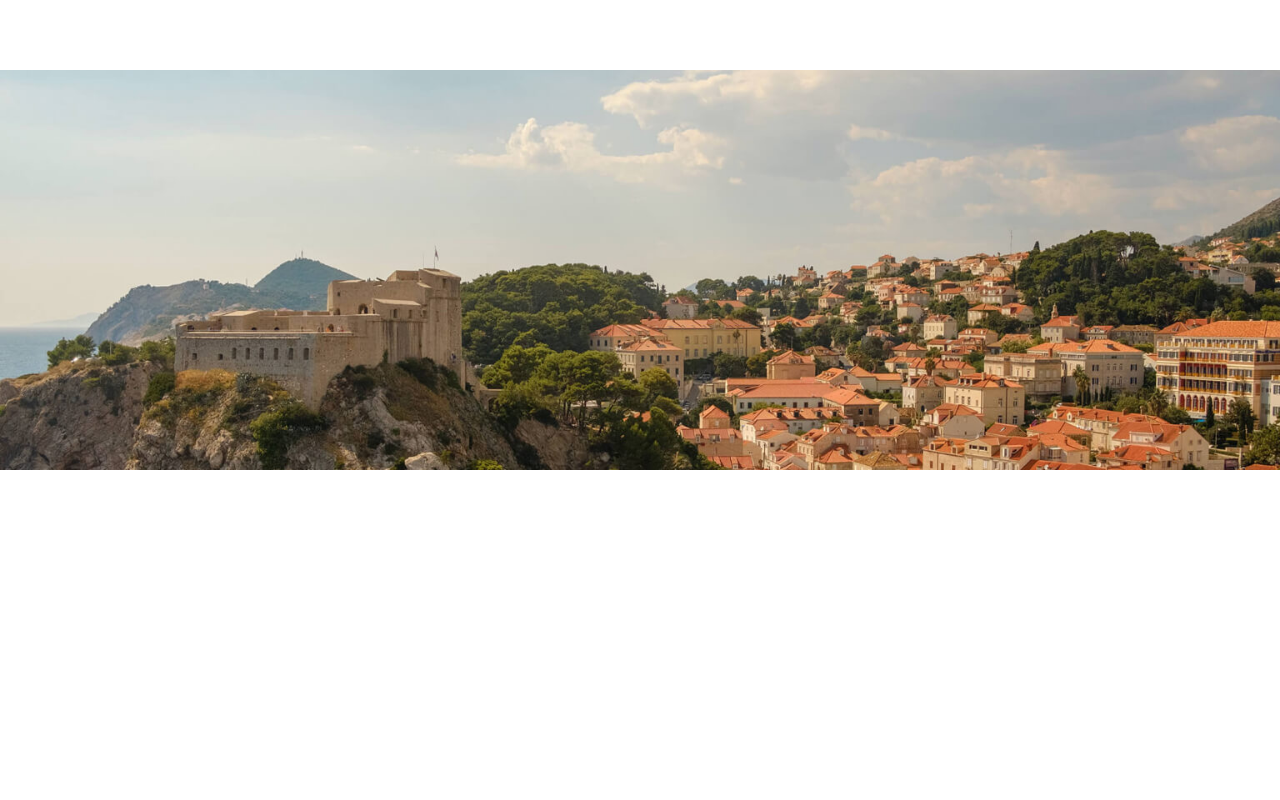
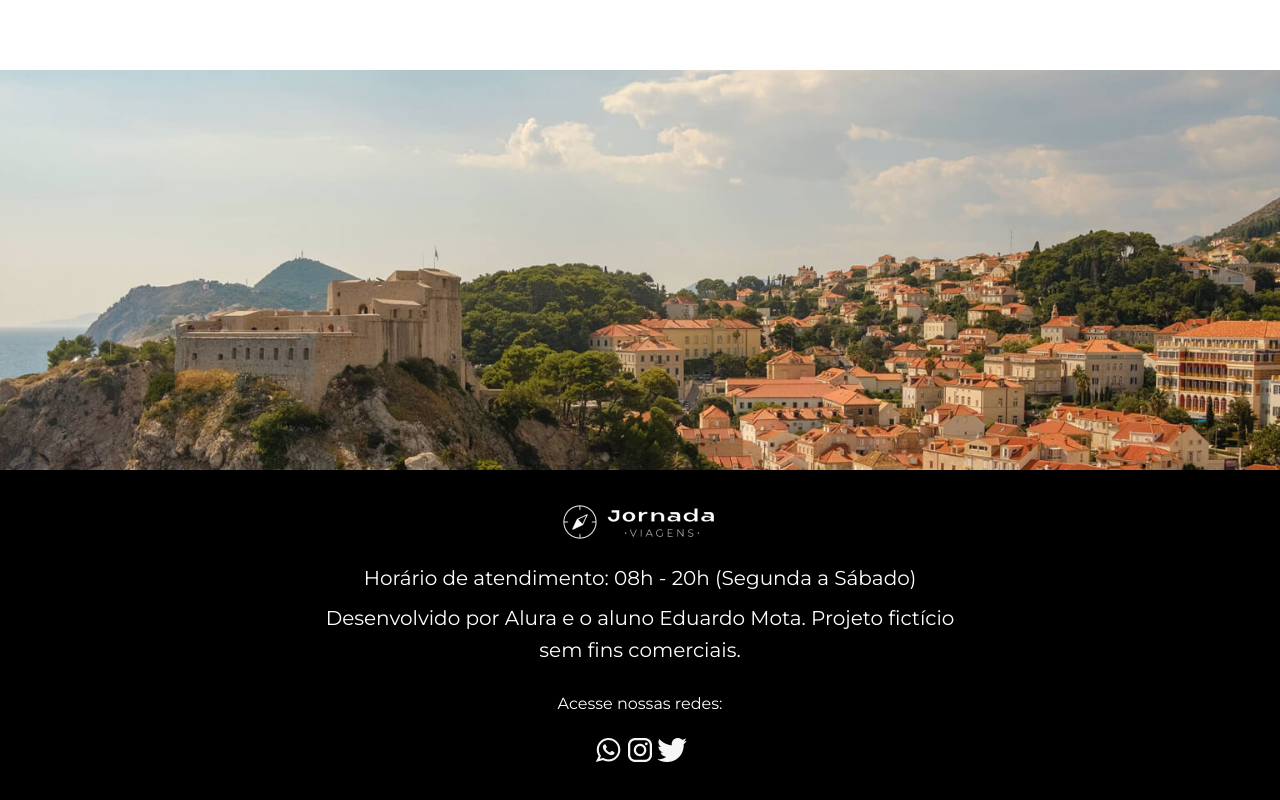
Before and after one commit to educmt/jornada-viagens, a plain HTML site: page index.html in a window 1280 px wide. Shown: the part 5783-6583 px from the top of the page. Before the commit the page ends 6253 px from the top, so only its background shows below. Drawn offline with Linux system fonts and the light colour scheme.

Commit message:
Adiciona footer da pagina

```diff
--- /dev/null
+++ b/css/footer.css
@@ -0,0 +1,66 @@
+.main-footer {
+  background-color: var(--background-tertiary-color);
+  width: 100%;
+  height: 348px;
+  padding: 32px 24px;
+  text-align: center;
+}
+.main-footer .img-logo {
+  width: 162px;
+  height: 40px;
+  margin-bottom: 16px;
+}
+.main-footer p {
+  font-size: 16px;
+  line-height: 28px;
+  color: var(--text-secondary-color);
+  width: 312px;
+  margin: 0 auto 8px;
+}
+
+.social-media-container {
+  margin-top: 24px;
+}
+.social-media-links {
+  list-style: none;
+  display: flex;
+  flex-direction: row;
+  justify-content: center;
+  margin-top: 16px;
+}
+.social-media-links li a img {
+  width: 32px;
+  height: 32px;
+}
+
+@media screen and (min-width: 768px) {
+  .main-footer {
+    height: 330px;
+    padding: 32px 60px;
+  }
+  .main-footer .text-container p {
+    font-size: 20px;
+    line-height: 32px;
+    width: 648px;
+  }
+}
+
+@media screen and (min-width: 1440px) {
+  .main-footer {
+    height: 232px;
+    display: flex;
+    flex-direction: row;
+    align-items: center;
+    justify-content: center;
+    gap: 220px;
+  }
+  .main-content-container {
+    text-align: start;
+  }
+}
+
+@media screen and (min-width: 1920px) {
+  .main-footer {
+    gap: 600px;
+  }
+}
--- a/css/styles.css
+++ b/css/styles.css
@@ -7,3 +7,4 @@
 @import url(payments.css);
 @import url(testimonials.css);
 @import url(prefooter.css);
+@import url(footer.css);
--- a/index.html
+++ b/index.html
@@ -302,5 +302,24 @@
     <section class="pre-footer">
       <div class="img-pre-footer"></div>
     </section>
+    <footer class="main-footer">
+      <div class="main-content-container">
+        <a href="index.html" title="Ir para página inicial">
+          <img class="img-logo" src="assets/img/Logo-branco-footer.png" alt="Logo bússula do jornada viagens na cor branca, com texto escrito Jornada ao lado.">
+        </a>
+        <div class="text-container">
+          <p>Horário de atendimento: 08h - 20h (Segunda a Sábado)</p>
+          <p>Desenvolvido por Alura e o aluno Eduardo Mota. Projeto fictício sem fins comerciais.</p>
+        </div>
+      </div>
+      <div class="social-media-container">
+        <p>Acesse nossas redes:</p>
+        <ul class="social-media-links">
+          <li><a href="#" target="_blank" title="Whatsapp"><img src="assets/img/Whatsapp.png" alt="Logo do Whatsapp"></a></li>
+          <li><a href="#" target="_blank" title="Instagram"><img src="assets/img/Instragam.png" alt="Logo do Instagram"></a></li>
+          <li><a href="#" target="_blank" title="Twitter"><img src="assets/img/Twiter.png" alt="Logo do Twitter"></a></li>
+        </ul>
+      </div>
+    </footer>
   </body>
 </html>
```
Also changed, not shown: assets/img/Instragam.png (added), assets/img/Logo-branco-footer.png (added), assets/img/Twiter.png (added), assets/img/Whatsapp.png (added).
